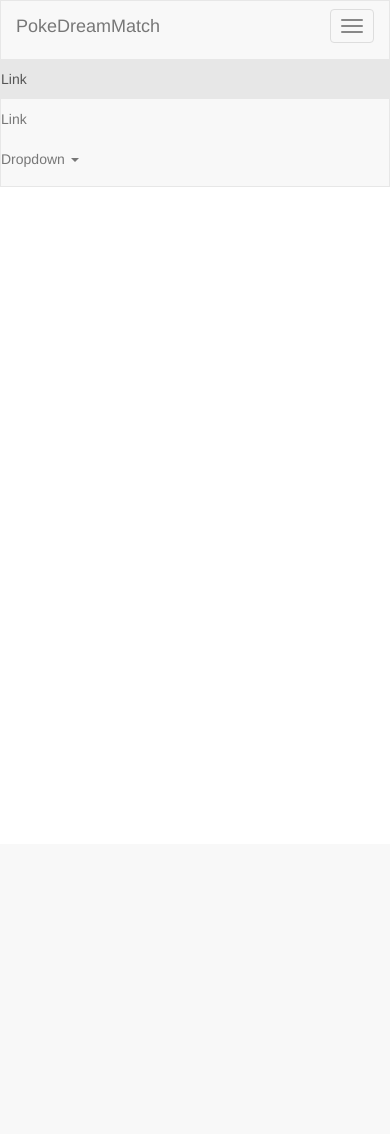
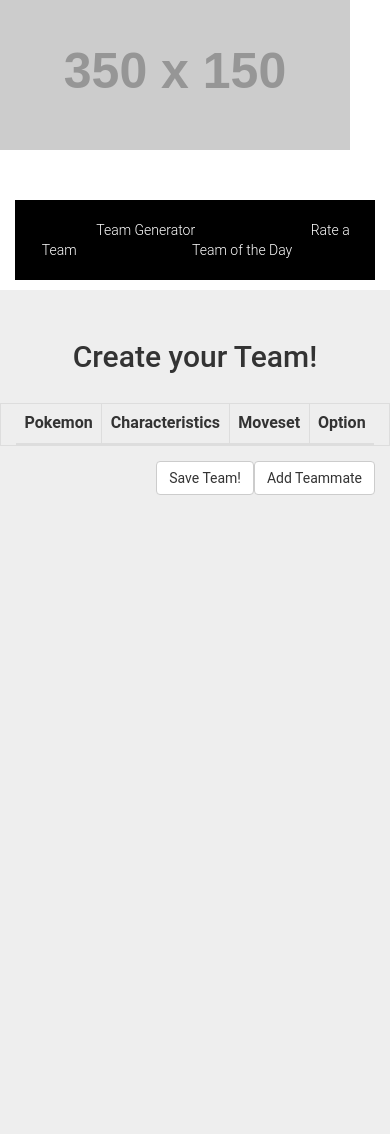
Before and after one commit to nsant4/poke-dream-match, a PHP site: page / in a window 390 px wide; the page is wider, and only the part inside the window is pictured. Before the commit the page ends 187 px from the top of that part, so only its background shows below. Run offline with PHP 8.4, Linux system fonts and the light colour scheme; grey boxes labelled with a size stand in for pictures from a placeholder-image service; some libraries are stand-ins or nearby versions.

Commit message:
New changes

```diff
--- a/assets/css/index.css
+++ b/assets/css/index.css
@@ -1,20 +1,17 @@
 html {
     height: 100%;
-    width: 800px;
     background-color: rgb(228,100,53);
 }
 body {
     height: 100%;
-    width: 800px;
     font-family: 'Roboto', sans-serif;
 }
 a, a:link, a:visited, a:hover {
     color:white;
     text-decoration:none;
-    text-shadow: 0px -3px 7px rgba(150, 150, 150, 1);
     font-weight: 300;
 }
-.wrapper {
+.jumbotron {
     min-height: 100%;
     height: auto !important;
     height: 100%;
@@ -22,33 +19,32 @@ a, a:link, a:visited, a:hover {
 }
 .logo-header {
     background-color: rgb(228,100,53);
-
 }
 .middle-body {
     background-color: #FFFFFF;
     font-weight: 400;
 }
-#logoimg {
-    width:500px;
-    height:150px;
-}
-#nav {
+.nav-navbar-nav {
     padding: 20px;
     background:black;
+    text-align: center;
 }
-#nav li {
+.nav-navbar-nav li {
     display: inline;
     list-style-type: none;
     padding-top: 5px;
     padding-bottom: 5px;
     color: white;
-
 }
-#nav li a {
+.nav-navbar-nav li a {
     padding: .3em 4em;
 }
-#menu li a:hover{
+.nav-navbar-nav li a:hover{
     color:white;
     text-decoration:none;
     background:rgb(228,100,53);
 }
+
+.table-sortable tbody tr {
+    cursor: move;
+}
--- a/index.html
+++ b/index.html
@@ -1,42 +1,97 @@
 <html>
 <head>
+<script src="https://code.jquery.com/jquery-1.11.2.min.js"></script>
 <link href="//maxcdn.bootstrapcdn.com/bootstrap/3.3.2/css/bootstrap.min.css" rel="stylesheet">
+<link rel="stylesheet" href="//maxcdn.bootstrapcdn.com/font-awesome/4.3.0/css/font-awesome.min.css">
+<script src="//maxcdn.bootstrapcdn.com/bootstrap/3.3.2/js/bootstrap.min.js"></script>
+<script type="text/javascript" src="/assets/js/index.js"></script>
+<link rel="stylesheet" href="/assets/css/index.css">
+
 </head>
 
 
 <body>
 
+<div>
+<img src="http://placehold.it/350x150" id="logoimg"></img>
+</div>
 
 
-<nav class="navbar navbar-default">
-<div class="navbar-header">
-      <button type="button" class="navbar-toggle collapsed" data-toggle="collapse" data-target="#bs-example-navbar-collapse-1">
-        <span class="sr-only">Toggle navigation</span>
-        <span class="icon-bar"></span>
-        <span class="icon-bar"></span>
-        <span class="icon-bar"></span>
-      </button>
+<nav class="navbar-navbar-default">
+  <div class="container-fluid">
+    <div class="navbar-header">
       <a class="navbar-brand" href="#">PokeDreamMatch</a>
     </div>
-     <ul class="nav navbar-nav">
-        <li class="active"><a href="#">Link <span class="sr-only">(current)</span></a></li>
-        <li><a href="#">Link</a></li>
-        <li class="dropdown">
-          <a href="#" class="dropdown-toggle" data-toggle="dropdown" role="button" aria-expanded="false">Dropdown <span class="caret"></span></a>
-          <ul class="dropdown-menu" role="menu">
-            <li><a href="#">Action</a></li>
-            <li><a href="#">Another action</a></li>
-            <li><a href="#">Something else here</a></li>
-            <li class="divider"></li>
-            <li><a href="#">Separated link</a></li>
-            <li class="divider"></li>
-            <li><a href="#">One more separated link</a></li>
-          </ul>
+    <div>
+      <ul class="nav-navbar-nav">
+        <li><a href="http://www.google.com">Team Generator</a></li>
+        <li><a href="http://www.google.com">Rate a Team</a></li>
+        <li><a href="http://www.google.com">Team of the Day</a></li>
+      </ul>
+    </div>
+  </div>
+</nav>
+
+ <div class="jumbotron">
+     <div align="center">  <h2>Create your Team!</h2></div>
+     <br>
+
+     <div class="container">
+    <div class="row clearfix">
+    	<div class="col-md-12 table-responsive">
+			<table class="table table-bordered table-hover table-sortable" id="tab_logic">
+				<thead>
+					<tr >
+						<th class="text-center">
+							Pokemon
+						</th>
+						<th class="text-center">
+							Characteristics
+						</th>
+						<th class="text-center">
+							Moveset
+						</th>
+    					<th class="text-center">
+							Option
+						</th>
+
+					</tr>
+				</thead>
+				<tbody>
+    				<tr id='addr0' data-id="0" class="hidden">
+						<td data-name="name">
+						    <img src="http://placehold.it/140x100" alt="Pokemon Name"></img>
+						    <input type="text" name='name0'  placeholder='Name' class="form-control"/>
+						</td>
+						<td data-name="mail">
+						    <input type="text" name='mail0' placeholder='Characteristics' class="form-control"/>
+						</td>
+						<td data-name="desc">
+						    <textarea name="desc0" placeholder="Description" class="form-control"></textarea>
+						</td>
+    					<td data-name="sel">
+						    <select name="sel0">
+        				        <option value"">Select Option</option>
+    					        <option value"1">Defensive Core</option>
+        				        <option value"2">Offensive Core</option>
+        				        <option value"3">Gimmick</option>
+						    </select>
+						</td>
+                        <td data-name="del">
+                            <button nam"del0" class='btn btn-danger glyphicon glyphicon-remove row-remove'></button>
+                        </td>
+					</tr>
+				</tbody>
+			</table>
+		</div>
+	</div>
+	<a id="add_row" class="btn btn-default pull-right">Add Teammate</a>
+	<a id="save_database" class="btn btn-default pull-right">Save Team!</a>
+
+</div>
 
 
-
-</nav>
-
+ </div>
 
 
 
```
Also changed, not shown: .c9/metadata/workspace/assets/css/index.css, 1 other file.
